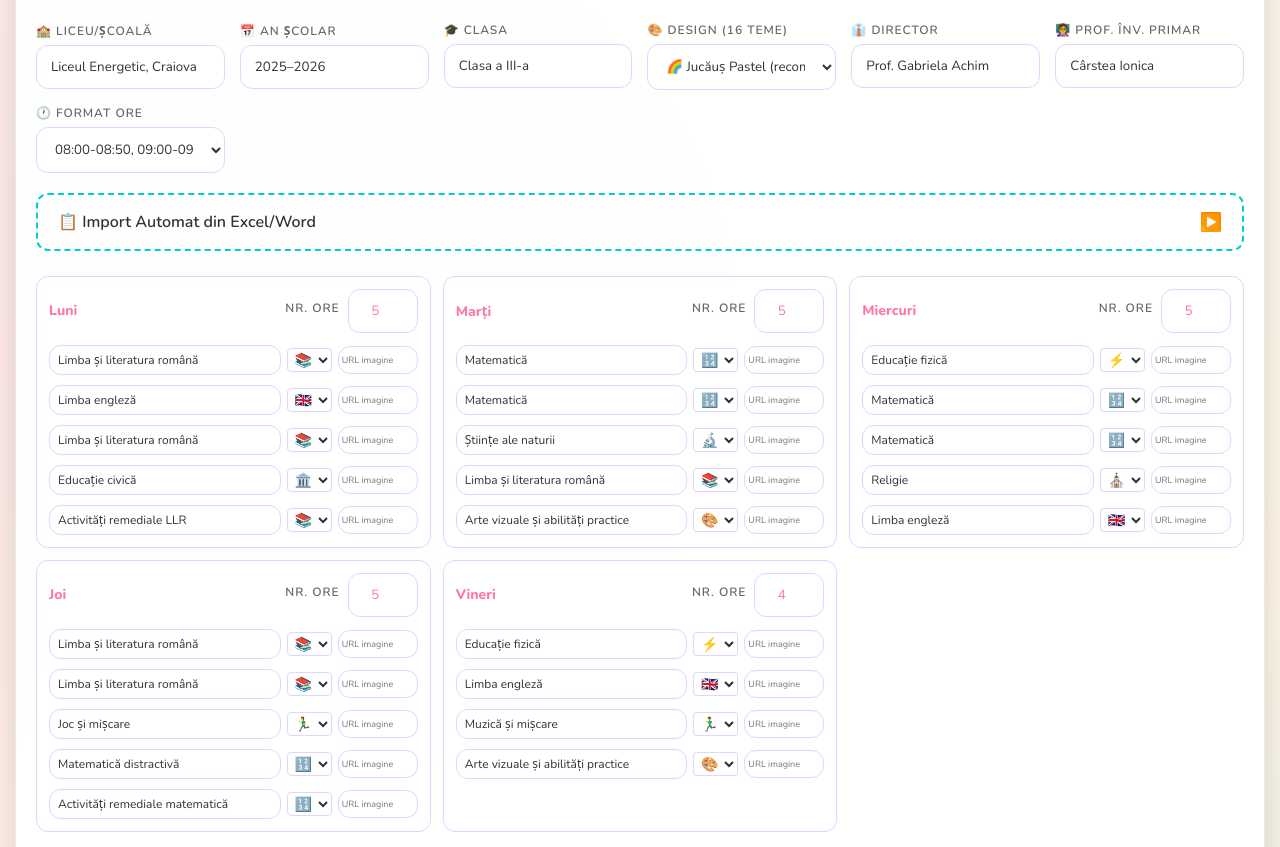
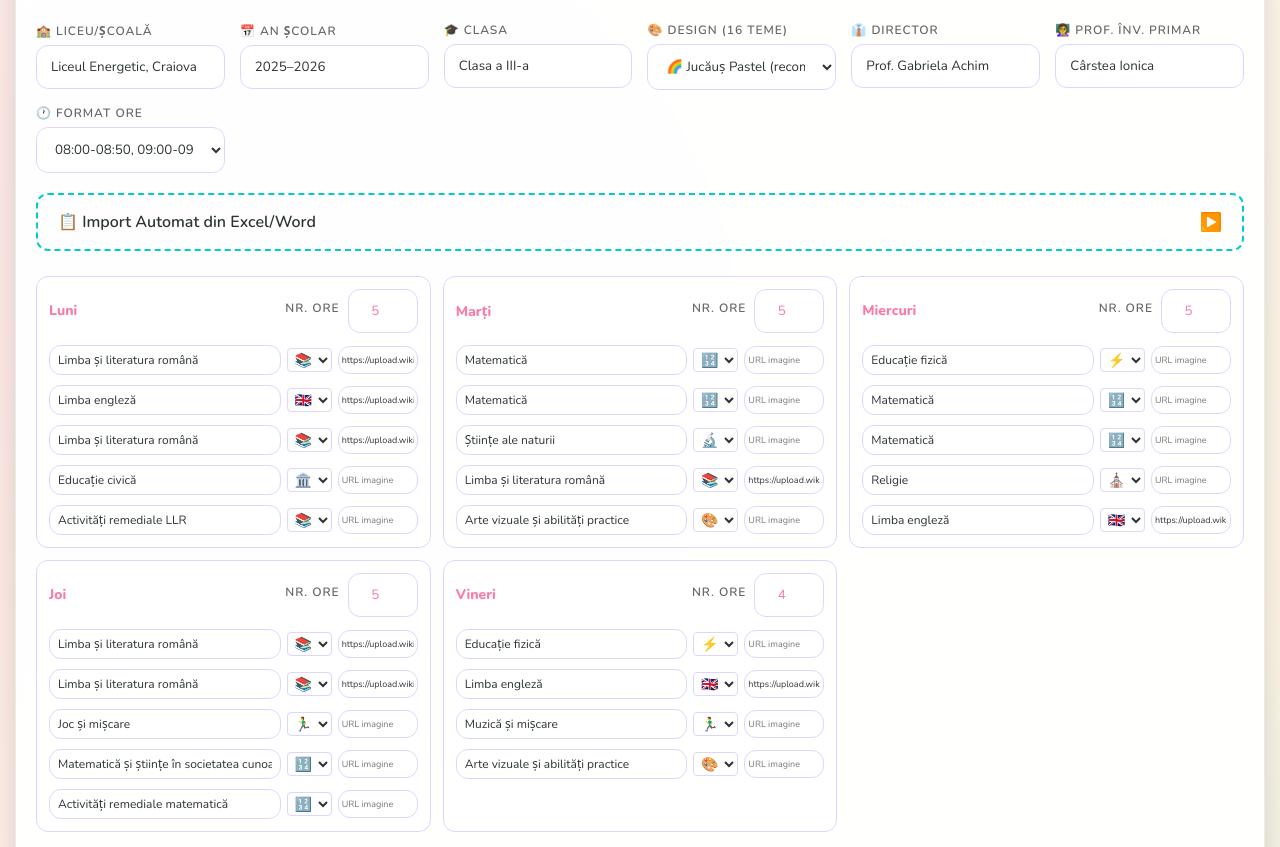
Before and after one commit to cosmintrica/Generator-Orar, a plain HTML site: page Generator_Orar_Avansat.html in a window 1280 px wide. Shown: the part 105-952 px from the top of the page. Drawn offline with nearby package versions, Linux system fonts and the light colour scheme; animation ran at ten frames a second.

Commit message:
Add flag images for Romanian/English, update math subject name, remove info message

```diff
--- a/Generator_Orar_Avansat.html
+++ b/Generator_Orar_Avansat.html
@@ -104,14 +104,6 @@
             Copiază orarul din Excel sau Word și lipește aici. Detectarea este automată!
           </p>
 
-          <!-- Info despre orarul pre-încărcat -->
-          <div class="predefined-subjects">
-            <h4>✅ Orarul oficial pentru Clasa a III-a este deja încărcat automat!</h4>
-            <p style="font-size: 12px; color: var(--muted); margin: 8px 0;">
-              Orarul din documentul .docx se încarcă automat la deschiderea paginii.
-              Poți modifica materiile direct în câmpurile de mai jos sau importa din Excel/Word.
-            </p>
-          </div>
 
           <div class="import-options">
             <div>
@@ -217,7 +209,7 @@
     const subjectEmojiList = [
       // Matematică și științe exacte
       { keywords: ['matematică', 'mate'], emoji: '🔢', category: 'Matematică' },
-      { keywords: ['matematică distractivă', 'mate distractivă'], emoji: '🎲', category: 'Matematică' },
+      { keywords: ['matematică și științe în societatea cunoașterii', 'mate și științe'], emoji: '🧠', category: 'Matematică' },
       { keywords: ['geometrie'], emoji: '📐', category: 'Matematică' },
       { keywords: ['algebră'], emoji: '🧮', category: 'Matematică' },
 
@@ -308,7 +300,7 @@
         "Limba și literatura română",
         "Limba și literatura română",
         "Joc și mișcare",
-        "Matematică distractivă",
+        "Matematică și științe în societatea cunoașterii",
         "Activități remediale matematică"
       ],
       "Vineri": [
@@ -330,7 +322,7 @@
       "Educație civică",
       "Religie",
       "Joc și mișcare",
-      "Matematică distractivă",
+      "Matematică și științe în societatea cunoașterii",
       "Muzică și mișcare",
       "Activități remediale LLR",
       "Activități remediale matematică"
@@ -681,10 +673,19 @@
 
         daySubjects.forEach(subject => {
           const icon = getSubjectIcon(subject);
+          let image = "";
+
+          // Adaug imaginile pentru steaguri
+          if (subject.includes("Limba și literatura română") || subject.includes("română")) {
+            image = "https://upload.wikimedia.org/wikipedia/commons/thumb/7/73/Flag_of_Romania.svg/2560px-Flag_of_Romania.svg.png";
+          } else if (subject.includes("Limba engleză") || subject.includes("engleză")) {
+            image = "https://upload.wikimedia.org/wikipedia/commons/thumb/8/83/Flag_of_the_United_Kingdom_%283-5%29.svg/1200px-Flag_of_the_United_Kingdom_%283-5%29.svg.png";
+          }
+
           day.subjects.push({
             text: subject,
             icon: icon,
-            image: ""
+            image: image
           });
         });
       });
```
